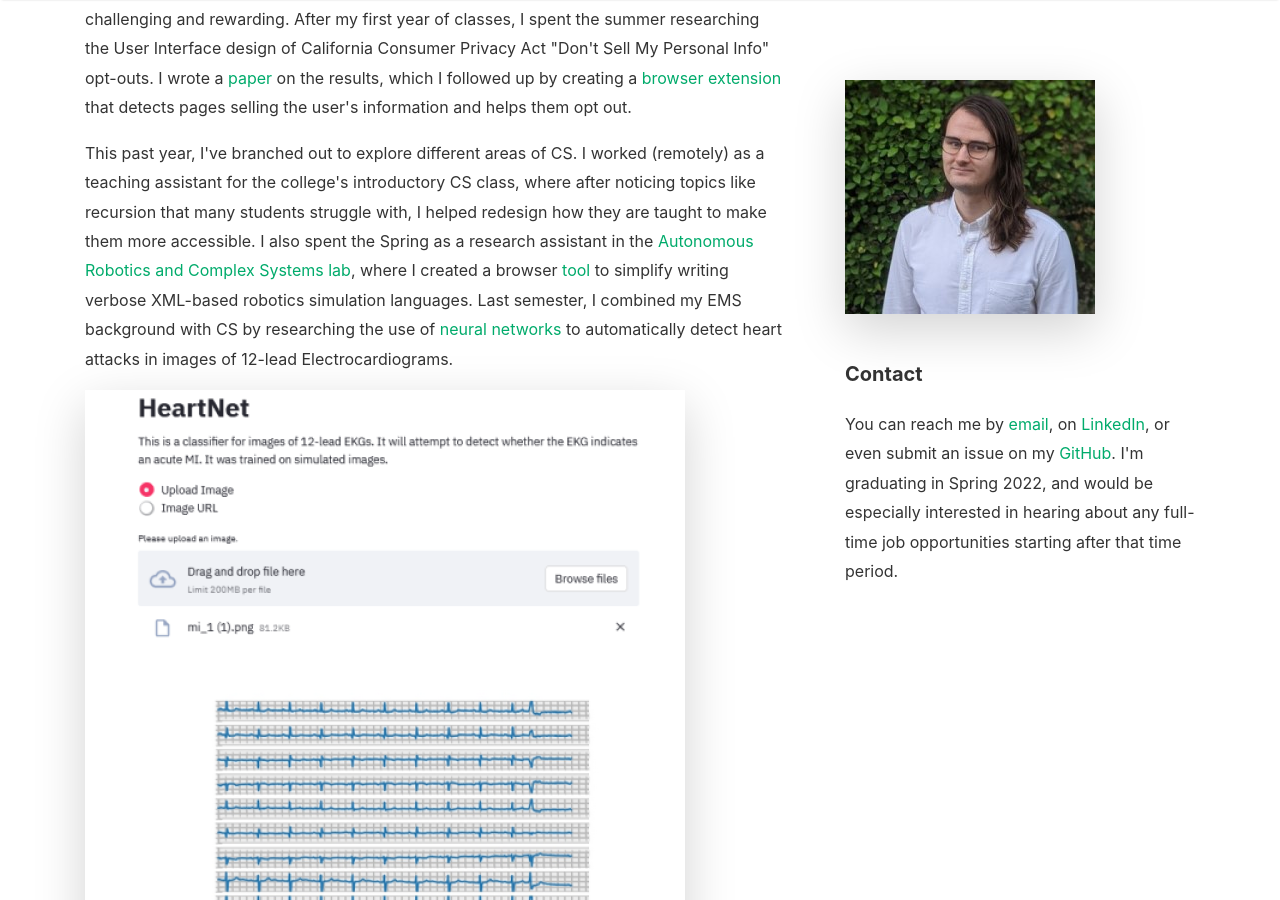
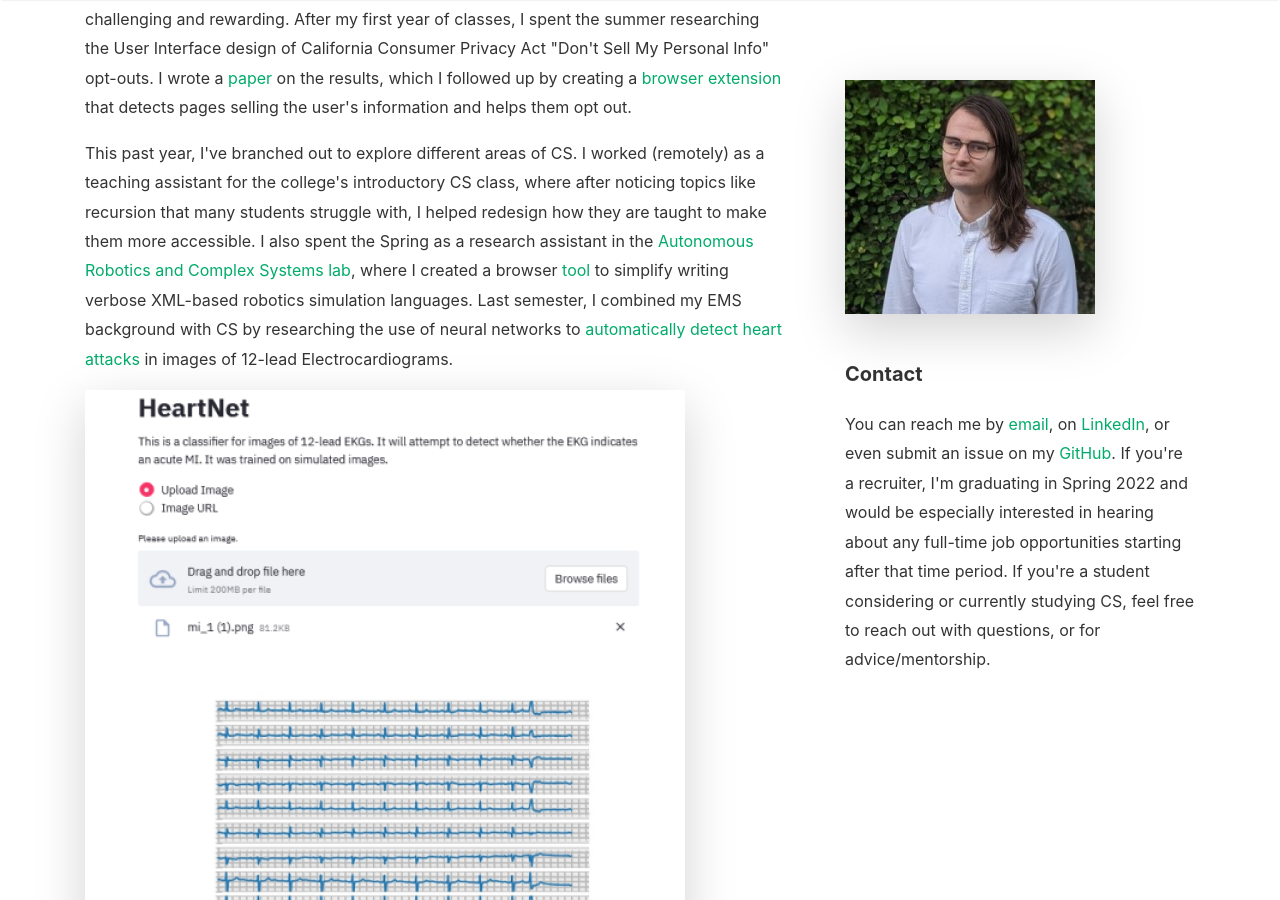
Before and after one commit to oapostrophe/oapostrophe.github.io, a Jekyll site: the page built from _pages/about.md, in a window 1280 px wide and 900 px high, scrolled down 1285 px. Built offline with Jekyll 4.4.1, drawn with Linux system fonts in a browser that asks for light colours; nearby versions of some CDN libraries; some of the changed text lies outside the part shown.

Commit message:
wording update on about

```diff
--- a/_pages/about.md
+++ b/_pages/about.md
@@ -12,10 +12,9 @@
 
 <p class="mb-5"><img class="shadow-lg" src="{{site.baseurl}}/assets/images/ems_photo.jpg" alt="A picture of the author standing next to a Detroit Ambulance" /><br><i>A photo from the EMS days, when my hair was a lot shorter.</i></p>
 
-
 <p>In 2019, I left EMS, moved to SoCal and started my CS journey.  Like EMS, I've found CS both challenging and rewarding.  After my first year of classes, I spent the summer researching the User Interface design of California Consumer Privacy Act "Don't Sell My Personal Info" opt-outs.  I wrote a <a target="_blank" href="https://arxiv.org/abs/2009.07884">paper</a> on the results, which I followed up by creating a <a target="_blank" href="https://github.com/oapostrophe/Who-sSellingMyInfo-">browser extension</a> that detects pages selling the user's information and helps them opt out.</p>
 
-<p>This past year, I've branched out to explore different areas of CS.  I worked (remotely) as a teaching assistant for the college's introductory CS class, where after noticing topics like recursion that many students struggle with, I helped redesign how they are taught to make them more accessible.  I also spent the Spring as a research assistant in the <a target="_blank" href="https://cs.pomona.edu/~ajc/arcslab/">Autonomous Robotics and Complex Systems lab</a>, where I created a browser <a target="_blank" href="https://github.com/oapostrophe/arms2">tool</a> to simplify writing verbose XML-based robotics simulation languages.  Last semester, I combined my EMS background with CS by researching the use of <a target="_blank" href="https://github.com/oapostrophe/HeartNet">neural networks</a> to automatically detect heart attacks in images of 12-lead Electrocardiograms.</p>
+<p>This past year, I've branched out to explore different areas of CS.  I worked (remotely) as a teaching assistant for the college's introductory CS class, where after noticing topics like recursion that many students struggle with, I helped redesign how they are taught to make them more accessible.  I also spent the Spring as a research assistant in the <a target="_blank" href="https://cs.pomona.edu/~ajc/arcslab/">Autonomous Robotics and Complex Systems lab</a>, where I created a browser <a target="_blank" href="https://github.com/oapostrophe/arms2">tool</a> to simplify writing verbose XML-based robotics simulation languages.  Last semester, I combined my EMS background with CS by researching the use of neural networks to <a target="_blank" href="https://github.com/oapostrophe/HeartNet">automatically detect heart attacks</a> in images of 12-lead Electrocardiograms.</p>
 
 <p class="mb-5"><img class="shadow-lg" src="{{site.baseurl}}/assets/images/heartnet.png" alt="The heartnet app I created for classifying EKGs" /><br><i>The application I created to detect heart attack in EKG images.</i></p>
 
@@ -32,7 +30,7 @@
 <p class="mb-5"><img class="shadow-lg" src="{{site.baseurl}}/assets/images/profile_pic.jpg" alt="A picture of me, Sean O'Connor" /></p>
 <h5> Contact </h5>
 
-<p>You can reach me by <a target="_blank" href="mailto:swow2015@mymail.pomona.edu">email</a>, on <a target="_blank" href="https://www.linkedin.com/in/oapostrophe/">LinkedIn</a>, or even submit an issue on my <a target="_blank" href="https://github.com/">GitHub</a>.  I'm graduating in Spring 2022, and would be especially interested in hearing about any full-time job opportunities starting after that time period.
+<p>You can reach me by <a target="_blank" href="mailto:swow2015@mymail.pomona.edu">email</a>, on <a target="_blank" href="https://www.linkedin.com/in/oapostrophe/">LinkedIn</a>, or even submit an issue on my <a target="_blank" href="https://github.com/">GitHub</a>.  If you're a recruiter, I'm graduating in Spring 2022 and would be especially interested in hearing about any full-time job opportunities starting after that time period.  If you're a student considering or currently studying CS, feel free to reach out with questions, or for advice/mentorship.
 </p>
 </div>
 </div>
```
Also changed, not shown: other parts of _pages/about.md (+1 -2 lines).
